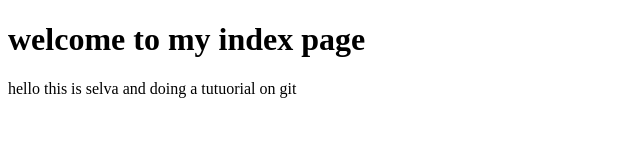
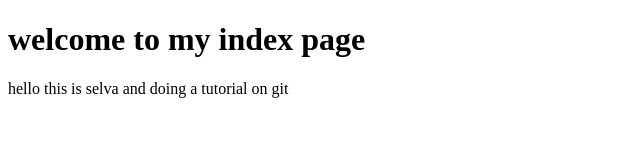
Before and after one commit to Selvakrishnan1103/samplename, a plain HTML site: page index.html in a window 1280 px wide. Shown: the full height of the page, 0-640 px from the left. Drawn offline with Linux system fonts and the light colour scheme.

Commit message:
updated index.html

```diff
--- a/index.html
+++ b/index.html
@@ -7,6 +7,6 @@
 </head>
 <body>
     <h1>welcome to my index page</h1>
-    <p>hello this is selva and doing a tutuorial on git</p>
+    <p>hello this is selva and doing a tutorial on git</p>
 </body>
 </html>
```
